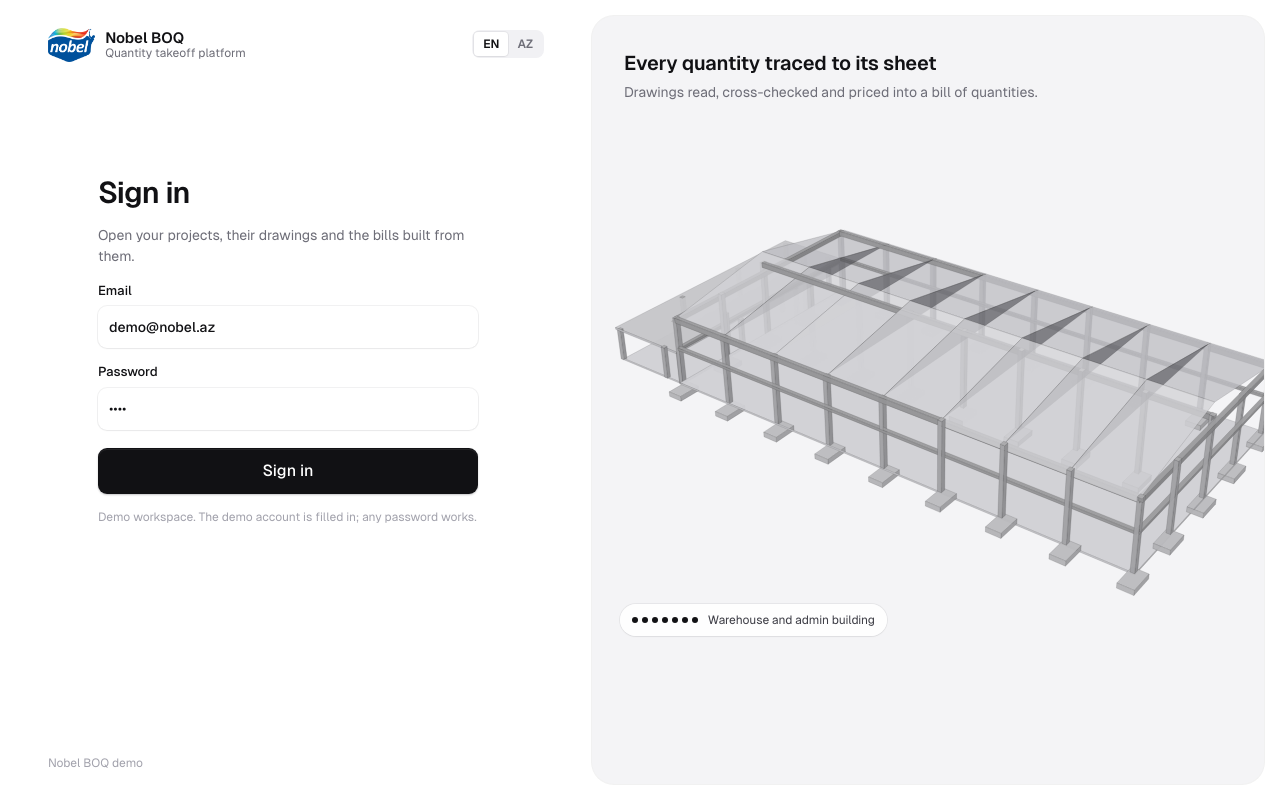
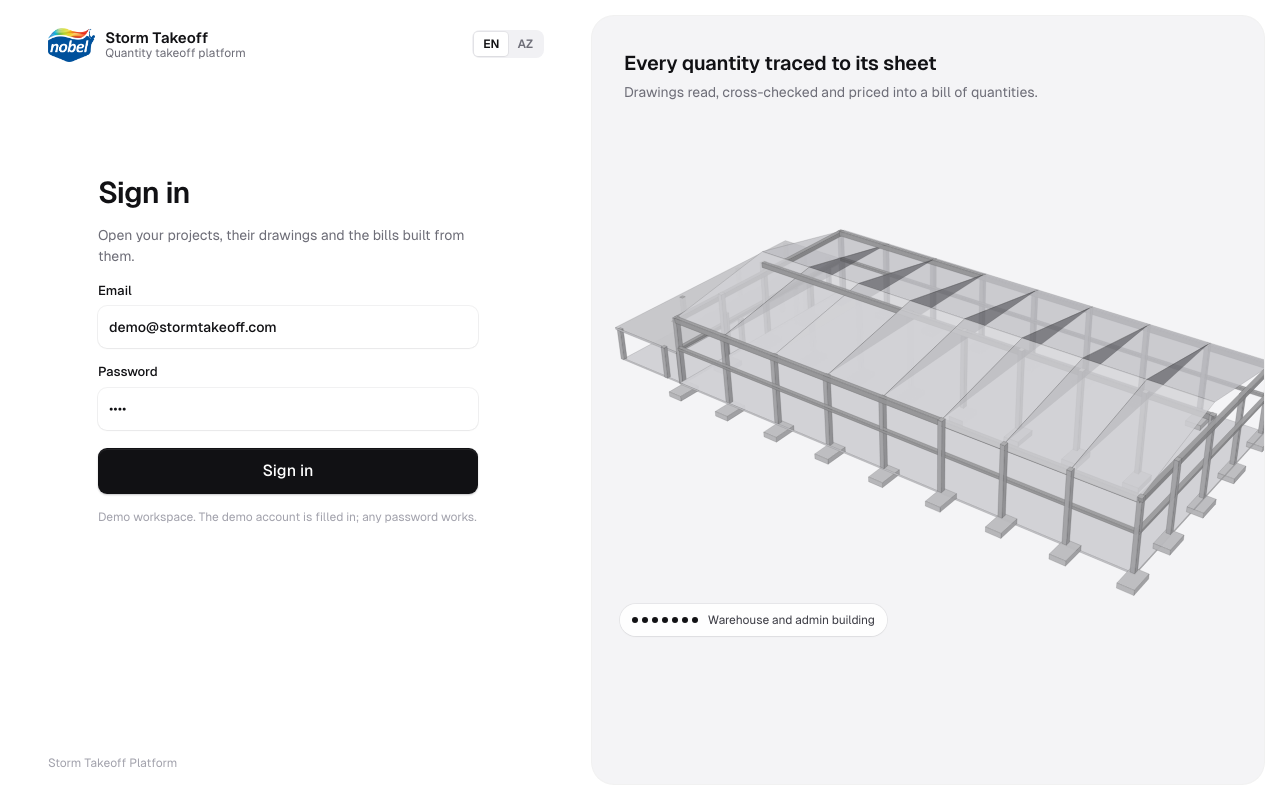
Before and after one commit to sparkai-core/Nobel-Boya, a React (Vite) app in the folder app/: page /#/login in a window 1280 px wide. Built offline with nearby package versions, Linux system fonts and the light colour scheme.

Commit message:
feat(branding): complete Storm Takeoff branding in Login, Generate and Export pages

```diff
--- a/app/src/pages/ExportPage.tsx
+++ b/app/src/pages/ExportPage.tsx
@@ -67,7 +67,7 @@ export function ExportPage() {
             }}
           >
             {state === "busy" ? <span className="spinner light" /> : <Download size={18} />}
-            {state === "busy" ? t("Building the workbook") : t("Download {f}", { f: "Qobu-BOQ-Nobel.xlsx" })}
+            {state === "busy" ? t("Building the workbook") : t("Download {f}", { f: "Qobu-BOQ-Storm-Takeoff.xlsx" })}
           </button>
           <button type="button" className="btn btn-ghost btn-lg" onClick={() => printBill(boq, lang)}>
             <Printer size={18} /> {t("Print or save the bill as PDF")}
--- a/app/src/pages/GeneratePage.tsx
+++ b/app/src/pages/GeneratePage.tsx
@@ -96,7 +96,7 @@ export function GeneratePage() {
         <span className="brand-inline">
           <Logo size={30} />
           <span className="brand-words">
-            <strong>Nobel BOQ</strong>
+            <strong>Storm Takeoff</strong>
             <small>{tr("Quantity takeoff platform")}</small>
           </span>
         </span>
--- a/app/src/pages/LoginPage.tsx
+++ b/app/src/pages/LoginPage.tsx
@@ -5,7 +5,7 @@ import { Logo } from "../components/ui";
 import { useApp } from "../lib/store";
 import { useT } from "../lib/i18n";
 
-const DEMO_EMAIL = "demo@nobel.az";
+const DEMO_EMAIL = "demo@stormtakeoff.com";
 
 export function LoginPage() {
   const t = useT();
@@ -20,7 +20,7 @@ export function LoginPage() {
   const submit = (e: FormEvent) => {
     e.preventDefault();
     if (!/^\S+@\S+\.\S+$/.test(email.trim())) {
-      setError(t("Enter an email address, for example demo@nobel.az."));
+      setError(t("Enter an email address, for example demo@stormtakeoff.com."));
       return;
     }
     if (!password) {
@@ -37,7 +37,7 @@ export function LoginPage() {
         <span className="brand-inline">
           <Logo size={34} />
           <span className="brand-words">
-            <strong>Nobel BOQ</strong>
+            <strong>Storm Takeoff</strong>
             <small>{t("Quantity takeoff platform")}</small>
           </span>
         </span>
@@ -69,7 +69,7 @@ export function LoginPage() {
           <p className="faint small">{t("Demo workspace. The demo account is filled in; any password works.")}</p>
         </form>
 
-        <p className="faint small login-foot">{t("Nobel BOQ demo")}</p>
+        <p className="faint small login-foot">{t("Storm Takeoff Platform")}</p>
       </section>
 
       <section className="login-art" aria-hidden="true">
```
